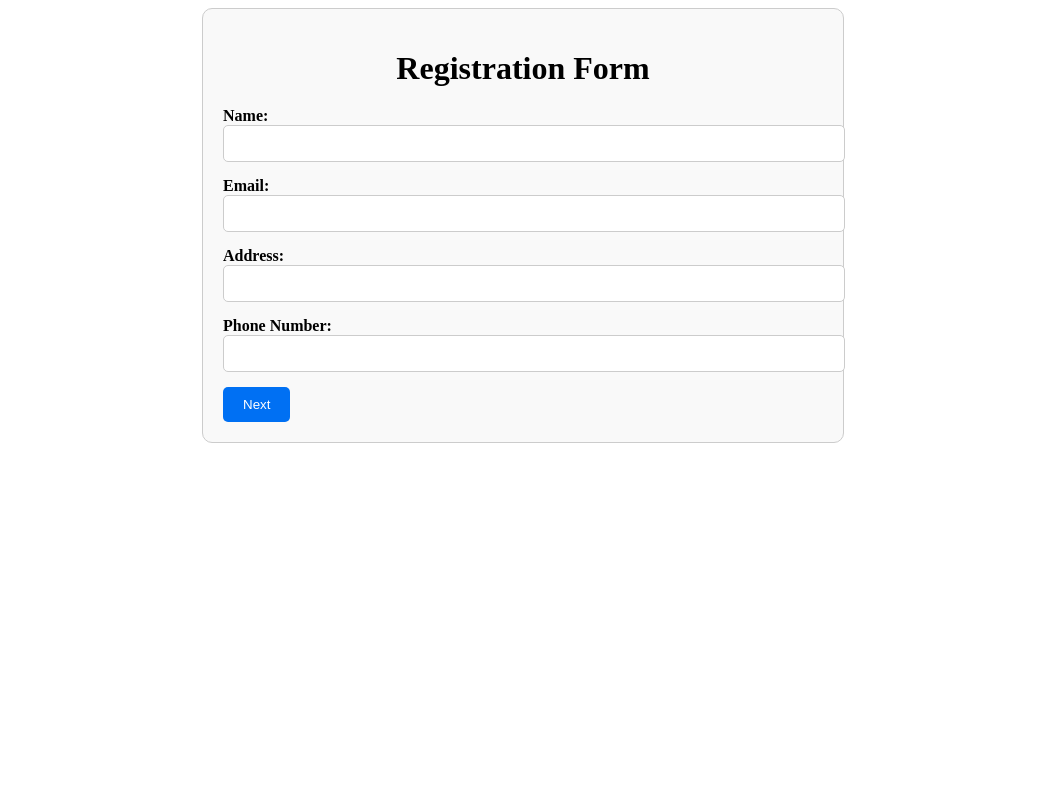
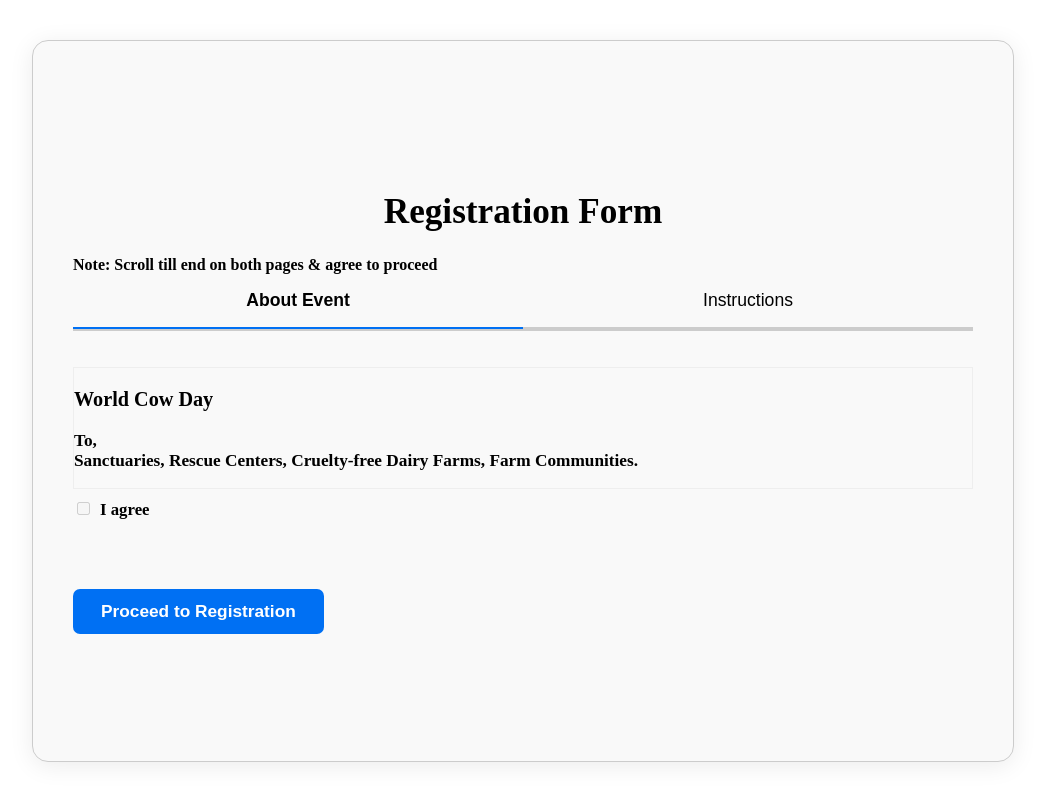
Before and after one commit to usarda/mywcd, a Next.js app: page /register in a window 1280 px wide. Shown: the whole page, without its empty margins (117-1162 px from the left). Built offline with nearby package versions, Linux system fonts and the light colour scheme; no server answers.

Commit message:
further additions to the form

```diff
--- a/src/pages/register.js
+++ b/src/pages/register.js
@@ -1,4 +1,4 @@
-import { useState } from 'react';
+import { useState, useRef } from 'react';
 import { supabase } from '../../lib/supabaseClient';
 
 export default function Register() {
@@ -12,10 +12,18 @@ export default function Register() {
     informationdeclaration: false,
     sharingdetailsdeclaration: false,
     socialmediaconsentdeclaration: false,
+    agreeTab0: false,
+    agreeTab1: false,
   });
 
-  const [message, setMessage] = useState({ type: '', text: '' }); // State for feedback messages
-  const [step, setStep] = useState(1); // State to track the current step
+  const [message, setMessage] = useState({ type: '', text: '' });
+  const [step, setStep] = useState(0); // Start at 0 for the new intro page
+  const [activeTab, setActiveTab] = useState(0); // 0 or 1 for the two tabs
+  const [tab0Scrolled, setTab0Scrolled] = useState(false);
+  const [tab1Scrolled, setTab1Scrolled] = useState(false);
+
+  const tab0Ref = useRef(null);
+  const tab1Ref = useRef(null);
 
   const handleChange = (e) => {
     const { name, value, type, checked } = e.target;
@@ -23,6 +31,18 @@ export default function Register() {
       ...formData,
       [name]: type === 'checkbox' ? checked : value,
     });
+  };
+
+  // Enable checkbox only after scrolling to bottom of tab content
+  const handleTabScroll = (tabIndex) => {
+    const ref = tabIndex === 0 ? tab0Ref : tab1Ref;
+    if (ref.current) {
+      const { scrollTop, scrollHeight, clientHeight } = ref.current;
+      if (scrollTop + clientHeight >= scrollHeight - 2) {
+        if (tabIndex === 0) setTab0Scrolled(true);
+        if (tabIndex === 1) setTab1Scrolled(true);
+      }
+    }
   };
 
   const handleNext = () => {
@@ -35,16 +55,21 @@ export default function Register() {
 
   const handleSubmit = async (e) => {
     e.preventDefault();
-    setMessage({ type: '', text: '' }); // Reset message state
+    setMessage({ type: '', text: '' });
 
-    // Validate phone number
-    const phoneRegex = /^[0-9]{10}$/; // Example: 10-digit phone number
+    const phoneRegex = /^[0-9]{10}$/;
     if (!phoneRegex.test(formData.phone)) {
       setMessage({ type: 'error', text: 'Invalid phone number. Please enter a 10-digit number.' });
       return;
     }
 
-    if (!formData.hostingdeclaration || !formData.eligibilitydeclaration || !formData.informationdeclaration || !formData.sharingdetailsdeclaration || !formData.socialmediaconsentdeclaration) {
+    if (
+      !formData.hostingdeclaration ||
+      !formData.eligibilitydeclaration ||
+      !formData.informationdeclaration ||
+      !formData.sharingdetailsdeclaration ||
+      !formData.socialmediaconsentdeclaration
+    ) {
       setMessage({ type: 'error', text: 'You must agree to the declaration to proceed.' });
       return;
     }
@@ -55,7 +80,7 @@ export default function Register() {
 
     if (error) {
       console.error('Error inserting data:', error);
-      if (error.code === '23505') { // Unique violation error code
+      if (error.code === '23505') {
         setMessage({ type: 'error', text: 'Duplicate entry detected. Please use unique information.' });
       } else {
         setMessage({ type: 'error', text: 'Failed to register. Please try again.' });
@@ -63,13 +88,33 @@ export default function Register() {
     } else {
       console.log('Data inserted:', data);
       setMessage({ type: 'success', text: 'Registration successful!' });
-      setFormData({ name: '', email: '', address: '', phone: '', declaration: false, hostingdeclaration: false, eligibilitydeclaration: false, informationdeclaration: false, sharingdetailsdeclaration: false, socialmediaconsentdeclaration: false }); // Reset form
+      setFormData({
+        name: '',
+        email: '',
+        address: '',
+        phone: '',
+        hostingdeclaration: false,
+        eligibilitydeclaration: false,
+        informationdeclaration: false,
+        sharingdetailsdeclaration: false,
+        socialmediaconsentdeclaration: false,
+        agreeTab0: false,
+        agreeTab1: false,
+      });
+      setTab0Scrolled(false);
+      setTab1Scrolled(false);
     }
   };
 
+  // Only allow proceeding if both checkboxes are checked
+  const canProceed = formData.agreeTab0 && formData.agreeTab1;
+
   return (
     <div style={styles.container}>
-      <h1 style={styles.title}>Registration Form</h1>
+      <h1 style={styles.title}>
+        <b>Registration Form</b>
+      </h1>
+       <b>Note: Scroll till end on both pages & agree to proceed</b>
       {message.text && (
         <div
           style={{
@@ -81,11 +126,154 @@ export default function Register() {
           {message.text}
         </div>
       )}
-      <form onSubmit={handleSubmit} style={styles.form}>
+      <form
+        onSubmit={handleSubmit}
+        style={styles.form}
+      >
+        {step === 0 && (
+          <div>
+            <div style={styles.tabs}>
+              <button
+                type="button"
+                style={{
+                  ...styles.tab,
+                  borderBottom: activeTab === 0 ? '2px solid #0070f3' : '2px solid #ccc',
+                  fontWeight: activeTab === 0 ? 'bold' : 'normal',
+                }}
+                onClick={() => setActiveTab(0)}
+              >
+                About Event
+              </button>
+              <button
+                type="button"
+                style={{
+                  ...styles.tab,
+                  borderBottom: activeTab === 1 ? '2px solid #0070f3' : '2px solid #ccc',
+                  fontWeight: activeTab === 1 ? 'bold' : 'normal',
+                }}
+                onClick={() => setActiveTab(1)}
+              >
+                Instructions
+              </button>
+            </div>
+            <div style={styles.tabContent}>
+              {activeTab === 0 && (
+                <div>
+                  <div
+                    ref={tab0Ref}
+                    style={{
+                      maxHeight: 120,
+                      overflowY: 'auto',
+                      paddingRight: 10,
+                      border: '1px solid #eee',
+                      marginBottom: 10,
+                    }}
+                    onScroll={() => handleTabScroll(0)}
+                  >
+                    <h3>
+                      <b>World Cow Day</b>
+                    </h3>
+                    <p>
+                     <b> To,<br />
+                      Sanctuaries, Rescue Centers,
+                      Cruelty-free Dairy Farms, Farm Communities.</b>
+                      <br /><br />
+                      Greetings from World Cow Day Team!
+                      World Cow Day is celebrated as a global day highlighting the significance of cows and their immense contribution towards sustainable development.
+                      <br /><br />
+                      World Cow Day 2025 will be celebrated on 1st Sept. However, the event celebration will commence from 15th Aug 2025 and conclude on 1st Sep 2025 on World Cow Day.
+                      <br /><br />
+                      Please refer below the registration process for hosting the World Cow Day event – <br /><br />
+                      1. Refer to the registration criteria and event guidelines and agree with the eligibility criteria for hosting the World Cow Day event.<br />
+                      2. Register your sanctuary/farm for hosting the World Cow Day event.<br />
+                      3. Post registration, you will receive - <br />
+                      - Event Host badge certifying you as an official Event Host for World Cow Day 2025. <br />
+                      - Promotional material kit promoting your sanctuary/farm as an Event Host for World Cow Day 2025.<br />
+                      Scroll to the end to enable the agreement checkbox.
+                    </p>
+                    <h3>
+                      <b>ELIGIBILITY CRITERIA</b>
+                    </h3>
+                    <p>
+                      Please note the criteria and guidelines below before registering for an Event Host for World Cow Day.
+                      Criteria for Registration for World Cow Day event –
+                      <br /><br />
+                      <br /><br />
+                      The organization hosting the event – <br />
+                      1. Should not have any connection, engagement or involvement in any way of causing cruelty or slaughtering of cows or any other animals.<br /><br />
+                      2. Should not be engaged or involved in any way in funding, promoting or trading of beef/meat or any part of cows/other animals that causes slaughtering or causing any form of harm to cows/other animals.<br /><br />
+                      3. Should not be engaged in any type of cruelty to cows and male/female calves for milk production, i.e. calves’ separation at birth, forceful impregnation, unnatural milking, sending to slaughterhouses etc.<br /><br />
+                      4. Should not have any track record of any criminal involvement as per the law of the state or any of the local government laws.<br /><br />
+                    </p>
+                  </div>
+                  <label style={styles.label}>
+                    <input
+                      type="checkbox"
+                      name="agreeTab0"
+                      checked={formData.agreeTab0}
+                      onChange={handleChange}
+                      disabled={!tab0Scrolled}
+                      style={{ marginRight: '10px' }}
+                    />
+                    I agree
+                  </label>
+                </div>
+              )}
+              {activeTab === 1 && (
+                <div>
+                  <div
+                    ref={tab1Ref}
+                    style={{
+                      maxHeight: 120,
+                      overflowY: 'auto',
+                      paddingRight: 10,
+                      border: '1px solid #eee',
+                      marginBottom: 10,
+                    }}
+                    onScroll={() => handleTabScroll(1)}
+                  >
+                    <h3>
+                      <b>Event Guidelines for hosting of World Cow’s Day event</b>
+                    </h3>
+                    <p>
+                      Please note the guidelines below to be followed on the selected days for the visit of participants to the World Cow Day Event.<br /><br />
+                      1. Entry will be free for all participants and there will be no charges to be levied for participation during the event on the selected days of participation.<br /><br />
+                      2. Not to be engaged in any form of commercial, religious or political promotional activities in the name of World Cow Day event.<br /><br />
+                      3. No racist, biased, caste based, etc. activities in any form in the name of World Cows Day event.<br /><br />
+                      4. Not to engage in any kind of selling of any brand products in the name of World Cows Day event.<br /><br />
+                      5. Only cow-based sustainable products promoting the benefits of health and environment in line with the World Cows Day event may be allowed with prior intimation.<br /><br />
+                    </p>
+                  </div>
+                  <label style={styles.label}>
+                    <input
+                      type="checkbox"
+                      name="agreeTab1"
+                      checked={formData.agreeTab1}
+                      onChange={handleChange}
+                      disabled={!tab1Scrolled}
+                      style={{ marginRight: '10px' }}
+                    />
+                    I agree
+                  </label>
+                </div>
+              )}
+            </div>
+            <button
+              type="button"
+              onClick={handleNext}
+              style={styles.button}
+              disabled={!canProceed}
+            >
+              Proceed to Registration
+            </button>
+          </div>
+        )}
         {step === 1 && (
           <div>
             <div style={styles.formGroup}>
-              <label htmlFor="name" style={styles.label}>Name:</label>
+              <label htmlFor="name" style={styles.label}>
+                Name:
+              </label>
               <input
                 type="text"
                 id="name"
@@ -97,7 +285,9 @@ export default function Register() {
               />
             </div>
             <div style={styles.formGroup}>
-              <label htmlFor="email" style={styles.label}>Email:</label>
+              <label htmlFor="email" style={styles.label}>
+                Email:
+              </label>
               <input
                 type="email"
                 id="email"
@@ -109,7 +299,9 @@ export default function Register() {
               />
             </div>
             <div style={styles.formGroup}>
-              <label htmlFor="address" style={styles.label}>Address:</label>
+              <label htmlFor="address" style={styles.label}>
+                Address:
+              </label>
               <input
                 type="text"
                 id="address"
@@ -121,7 +313,9 @@ export default function Register() {
               />
             </div>
             <div style={styles.formGroup}>
-              <label htmlFor="phone" style={styles.label}>Phone Number:</label>
+              <label htmlFor="phone" style={styles.label}>
+                Phone Number:
+              </label>
               <input
                 type="tel"
                 id="phone"
@@ -132,7 +326,20 @@ export default function Register() {
                 style={styles.input}
               />
             </div>
-            <button type="button" onClick={handleNext} style={styles.button}>Next</button>
+            <button
+              type="button"
+              onClick={handleBack}
+              style={styles.button}
+            >
+              Back
+            </button>
+            <button
+              type="button"
+              onClick={handleNext}
+              style={styles.button}
+            >
+              Next
+            </button>
           </div>
         )}
         {step === 2 && (
@@ -191,7 +398,7 @@ export default function Register() {
                   style={{ marginRight: '10px' }}
                 />
                 I give my consent to share my sanctuary details with the participants during the World Cow Day event
-through the World Cow Day website.
+                through the World Cow Day website.
               </label>
             </div>
             <div style={styles.formGroup}>
@@ -206,11 +413,22 @@ through the World Cow Day website.
                   style={{ marginRight: '10px' }}
                 />
                 I give my consent to use the content that will be posted by us on our social media handles during the
-World Cow Day Event for promotion of World Cow Day activities.
+                World Cow Day Event for promotion of World Cow Day activities.
               </label>
             </div>
-            <button type="button" onClick={handleBack} style={styles.button}>Back</button>
-            <button type="submit" style={styles.button}>Submit</button>
+            <button
+              type="button"
+              onClick={handleBack}
+              style={styles.button}
+            >
+              Back
+            </button>
+            <button
+              type="submit"
+              style={styles.button}
+            >
+              Submit
+            </button>
           </div>
         )}
       </form>
@@ -220,47 +438,82 @@ World Cow Day Event for promotion of World Cow Day activities.
 
 const styles = {
   container: {
-    maxWidth: '600px',
-    margin: '0 auto',
-    padding: '20px',
+    maxWidth: '900px', // Increased width
+    minHeight: '80vh', // Taller container
+    margin: '40px auto',
+    padding: '40px',
     border: '1px solid #ccc',
-    borderRadius: '10px',
+    borderRadius: '16px',
     backgroundColor: '#f9f9f9',
+    boxShadow: '0 4px 24px rgba(0,0,0,0.08)',
+    display: 'flex',
+    flexDirection: 'column',
+    justifyContent: 'center',
   },
   title: {
     textAlign: 'center',
-    marginBottom: '20px',
+    marginBottom: '24px',
+    fontSize: '2.2rem',
   },
   form: {
     display: 'flex',
     flexDirection: 'column',
+    fontSize: '1.1rem',
   },
   formGroup: {
-    marginBottom: '15px',
+    marginBottom: '22px',
   },
   label: {
-    marginBottom: '5px',
+    marginBottom: '8px',
     fontWeight: 'bold',
+    fontSize: '1.05rem',
+    display: 'block',
   },
   input: {
-    padding: '10px',
+    padding: '14px',
     border: '1px solid #ccc',
-    borderRadius: '5px',
+    borderRadius: '7px',
     width: '100%',
+    fontSize: '1.05rem',
+    marginTop: '6px',
   },
   button: {
-    padding: '10px 20px',
+    padding: '12px 28px',
     border: 'none',
-    borderRadius: '5px',
+    borderRadius: '7px',
     backgroundColor: '#0070f3',
     color: '#fff',
     cursor: 'pointer',
-    marginRight: '10px',
+    marginRight: '14px',
+    marginTop: '14px',
+    fontSize: '1.08rem',
+    fontWeight: 'bold',
+    transition: 'background 0.2s',
   },
   message: {
-    padding: '10px',
-    borderRadius: '5px',
-    marginBottom: '15px',
+    padding: '14px',
+    borderRadius: '7px',
+    marginBottom: '20px',
     textAlign: 'center',
+    fontSize: '1.08rem',
+  },
+  tabs: {
+    display: 'flex',
+    marginBottom: '18px',
+    borderBottom: '2px solid #ccc',
+  },
+  tab: {
+    flex: 1,
+    padding: '16px',
+    background: 'none',
+    border: 'none',
+    cursor: 'pointer',
+    outline: 'none',
+    fontSize: '1.1rem',
+  },
+  tabContent: {
+    padding: '18px 0 28px 0',
+    minHeight: '180px',
+    fontSize: '1.08rem',
   },
 };
```
